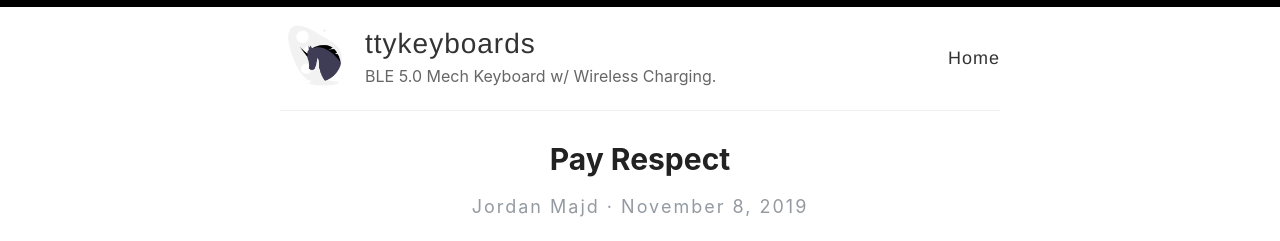
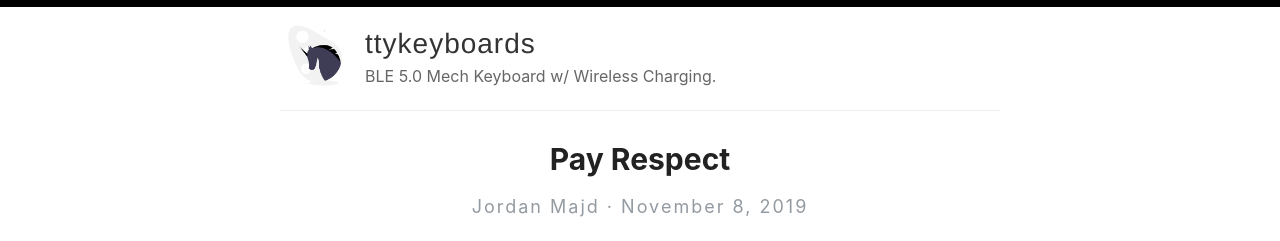
Before and after one commit to JordanMajd/ttykeyboards.com, a Jekyll site: the page built from index.html, in a window 1280 px wide. Shown: the top 241 px of the page. Built offline with Jekyll 4.4.1, drawn with Linux system fonts in a browser that asks for light colours; the list of posts is cut into pages by our own code.

Commit message:
Update default.html

```diff
--- a/_layouts/default.html
+++ b/_layouts/default.html
@@ -27,7 +27,7 @@
             </div>
 
             <nav>
-              <a href="{{ site.baseurl }}/">Home</a>
+<!--               <a href="{{ site.baseurl }}/">Home</a> -->
             </nav>
           </header>
         </div>
```
